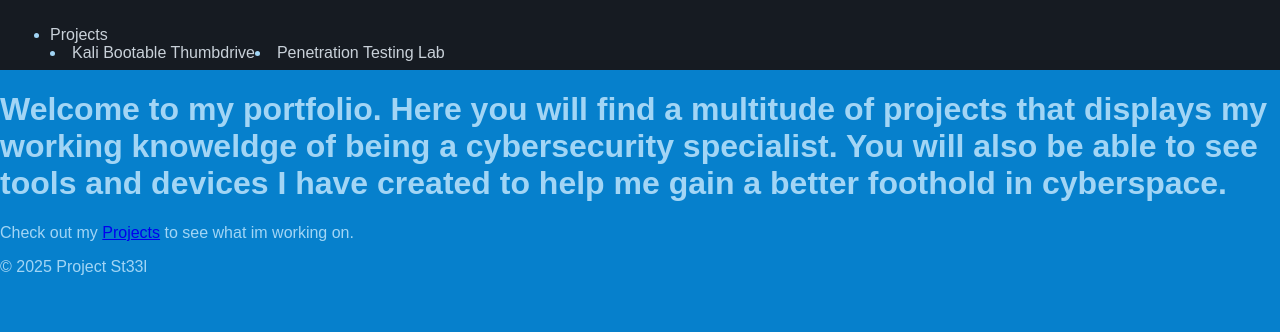
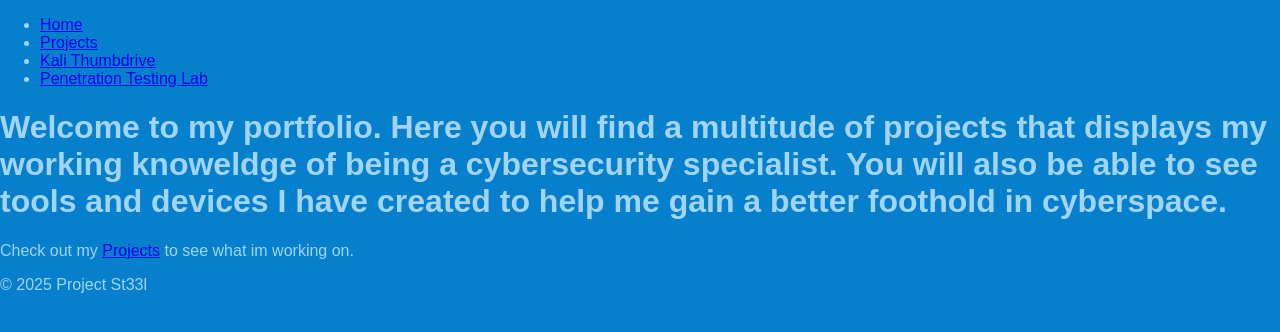
Before and after one commit to St33lRain/St33lRain.github.io, a Jekyll site: the page built from index.md, in a window 1280 px wide. Shown: the top 332 px of the page. Built offline with Jekyll 4.4.1, drawn with Linux system fonts in a browser that asks for light colours.

Commit message:
Update nav.html

```diff
--- a/_includes/nav.html
+++ b/_includes/nav.html
@@ -1,14 +1,8 @@
-<nav class="navbar">
+<nav class="site-nav">
   <ul>
-    <li>
-      <a href="https://st33lrain.github.io/Project">Projects</a>
-      <ul class="submenu">
-        <li>
-          <a href="https://st33lrain.github.io/Project/Kali-Thumbdrive.html">Kali Bootable Thumbdrive</a>
-        </li>
-        <li>
-          <a href="https://st33lrain.github.io/Project/Penetration-Testing-Lab.html">Penetration Testing Lab</a>
-        </li>
-    </li>
+    <li><a href="{{ '/' | relative_url }}">Home</a></li>
+    <li><a href="{{ '/Project' | relative_url }}">Projects</a></li>
+    <li><a href="{{ '/Project/Kali-Thumbdrive' | relative_url }}">Kali Thumbdrive</a></li>
+    <li><a href="{{ '/Project/Penetration-Testing-Lab' | relative_url }}">Penetration Testing Lab</a></li>
   </ul>
 </nav>
```
